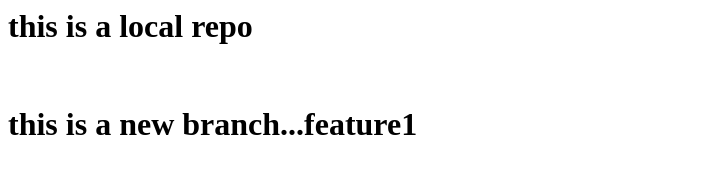
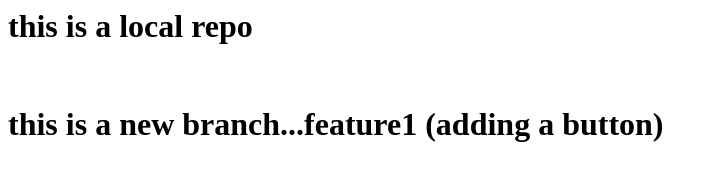
Before and after one commit to praveen-das-coder/localrepo, a plain HTML site: page index.html in a window 1280 px wide. Shown: the whole page, without its empty margins (0-717 px from the left). Drawn offline with Linux system fonts and the light colour scheme.

```diff
--- a/index.html
+++ b/index.html
@@ -1,2 +1,2 @@
 <h1>this is a local repo</h1> <br>
-<h1>this is a new branch...feature1</h1>
+<h1>this is a new branch...feature1 (adding a button) </h1>
```
